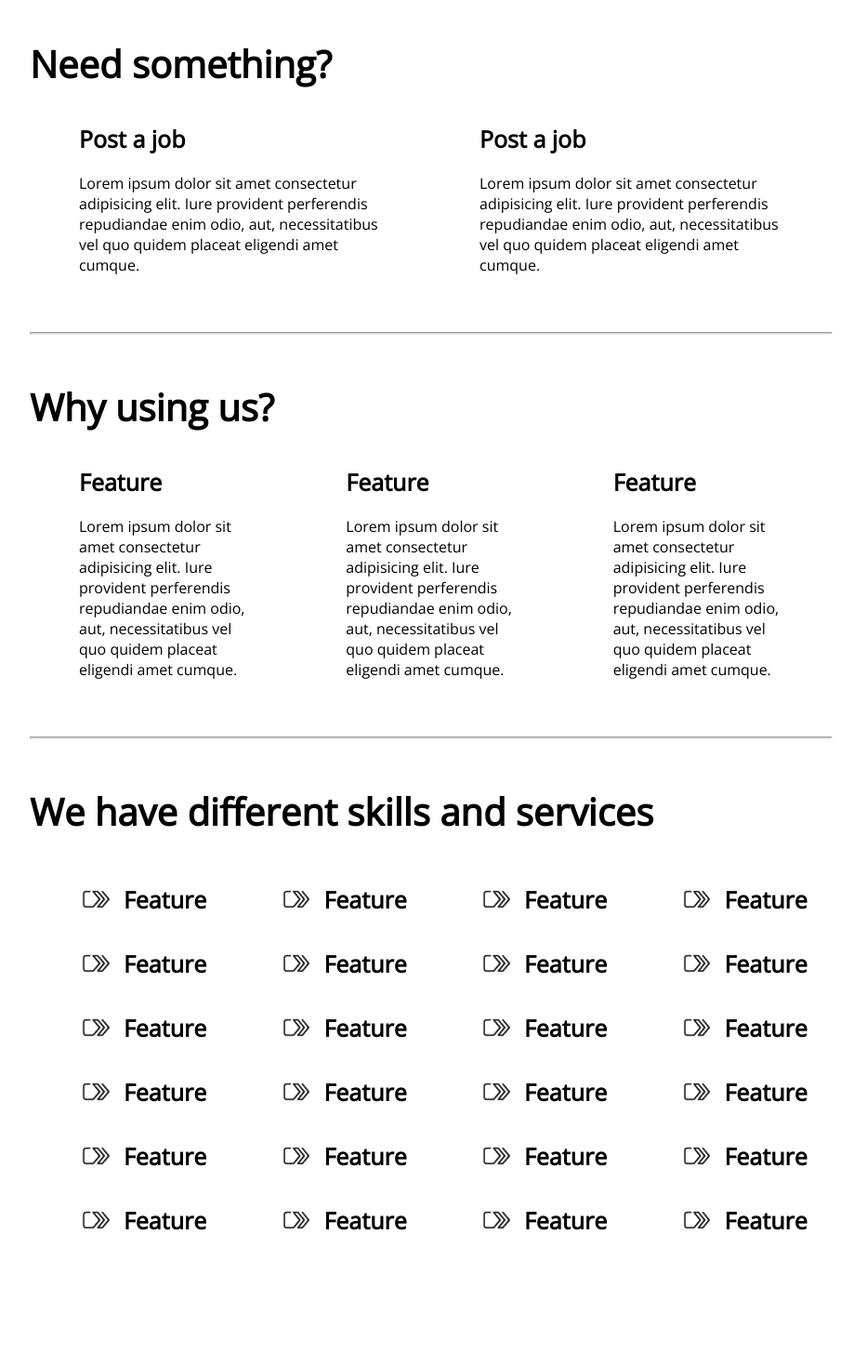
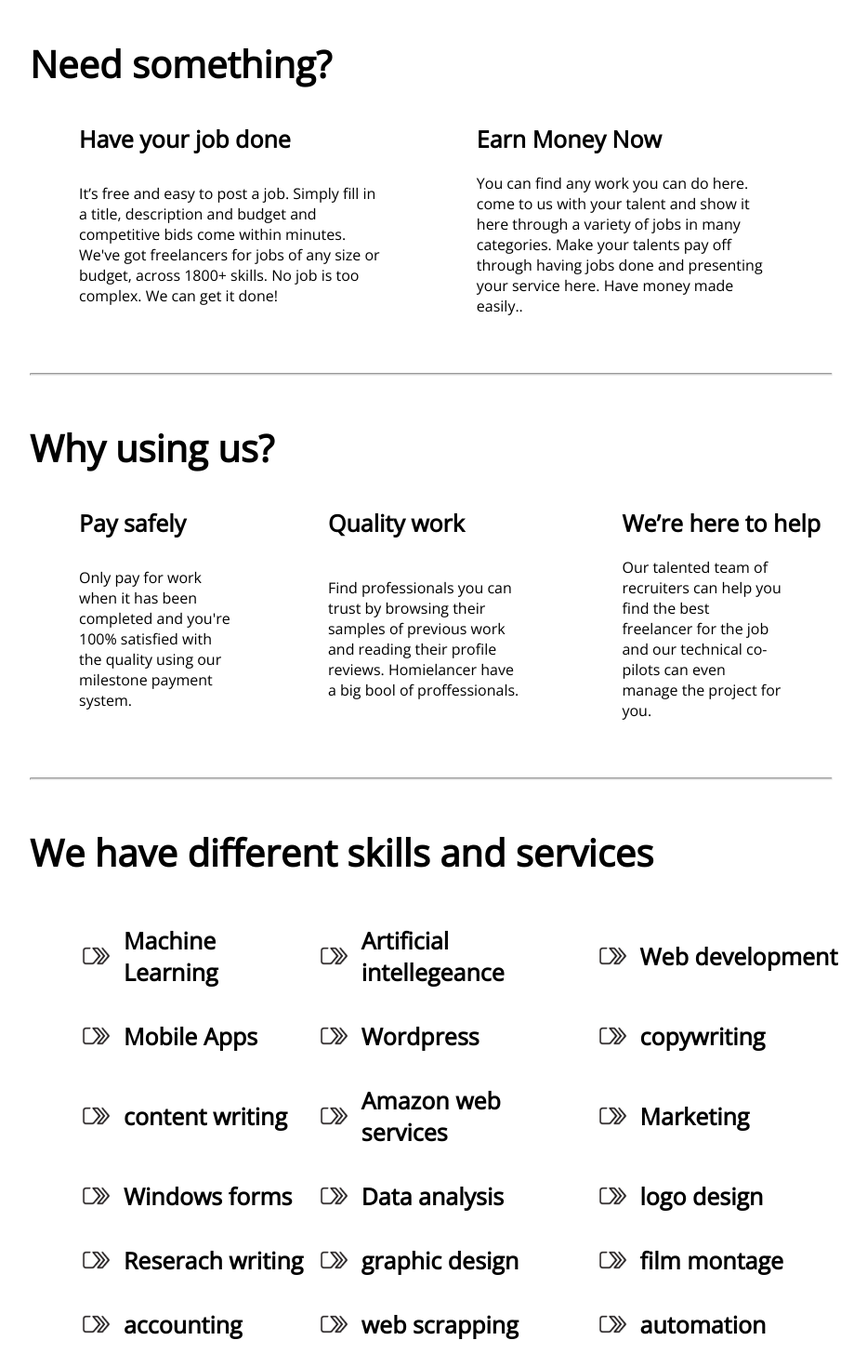
Before and after one commit to moezemara/freelance-dashboard, a React (Create React App) app: page / in a window 1280 px wide. Shown: the part 960-2430 px from the top of the page at 93% size, without its empty margins (176-1109 px from the left). Built offline with nearby package versions, Linux system fonts and the light colour scheme.

Commit message:
content update

```diff
--- a/src/HomeWide.js
+++ b/src/HomeWide.js
@@ -99,28 +99,31 @@ const HomeWide = () => {
         <table>
           <tr>
             <td>
-              <h3>Post a job</h3>
+              <h3>Have your job done</h3>
             </td>
             <td>
-              <h3>Post a job</h3>
+              <h3>Earn Money Now</h3>
             </td>
           </tr>
 
           <tr>
             <td>
               <p>
-                Lorem ipsum dolor sit amet consectetur adipisicing elit. Iure
-                provident perferendis repudiandae enim odio, aut, necessitatibus
-                vel quo quidem placeat eligendi amet cumque.{" "}
+              It’s free and easy to post a job. Simply fill in a title,
+              description and budget and competitive bids come within
+              minutes. We've got freelancers for jobs of any size or
+              budget, across 1800+ skills. No job is too complex. We
+              can get it done!{" "}
               </p>
             </td>
             <td>
               <p>
-                Lorem ipsum dolor sit amet consectetur adipisicing elit. Iure
-                provident perferendis repudiandae enim odio, aut, necessitatibus
-                vel quo quidem placeat eligendi amet cumque.{" "}
-              </p>
-            </td>
+              You can find any work you can do here.
+              come to us with your talent and show it here through a variety of jobs in many categories.
+              Make your talents pay off through having jobs done and presenting your service here. Have money made easily..
+
+                {" "}
+              </p> </td>
           </tr>
         </table>
       </div>
@@ -131,36 +134,33 @@ const HomeWide = () => {
         <table>
           <tr>
             <td>
-              <h3>Feature</h3>
+              <h3>Pay safely</h3>
             </td>
             <td>
-              <h3>Feature</h3>
+              <h3>Quality work</h3>
             </td>
             <td>
-              <h3>Feature</h3>
+              <h3>We’re here to help</h3>
             </td>
           </tr>
 
           <tr>
             <td>
               <p>
-                Lorem ipsum dolor sit amet consectetur adipisicing elit. Iure
-                provident perferendis repudiandae enim odio, aut, necessitatibus
-                vel quo quidem placeat eligendi amet cumque.{" "}
+              Only pay for work when it has been completed and you're 100% satisfied with the quality using our milestone payment system.{" "}
               </p>
             </td>
             <td>
               <p>
-                Lorem ipsum dolor sit amet consectetur adipisicing elit. Iure
-                provident perferendis repudiandae enim odio, aut, necessitatibus
-                vel quo quidem placeat eligendi amet cumque.{" "}
+              Find professionals you can trust by browsing their samples of previous work and reading their profile reviews.
+              Homielancer have a big bool of proffessionals.
+              {" "}
               </p>
             </td>
             <td>
               <p>
-                Lorem ipsum dolor sit amet consectetur adipisicing elit. Iure
-                provident perferendis repudiandae enim odio, aut, necessitatibus
-                vel quo quidem placeat eligendi amet cumque.{" "}
+              Our talented team of recruiters can help you find the best freelancer for the job and our technical co-pilots can even manage the project for you.
+              {" "}
               </p>
             </td>
           </tr>
@@ -169,7 +169,7 @@ const HomeWide = () => {
       <hr id="hr2" />
       <div className="different-skills">
         <h2>We have different skills and services</h2>
-
+<div className="feature-table">
         <table>
           <tr>
             <td>
@@ -178,7 +178,7 @@ const HomeWide = () => {
               </td>
               <td>
                 {" "}
-                <h3>Feature</h3>
+                <h3>Machine Learning</h3>
               </td>
             </td>
             <td>
@@ -187,7 +187,7 @@ const HomeWide = () => {
               </td>
               <td>
                 {" "}
-                <h3>Feature</h3>
+                <h3>Artificial intellegeance</h3>
               </td>
             </td>
             <td>
@@ -196,18 +196,10 @@ const HomeWide = () => {
               </td>
               <td>
                 {" "}
-                <h3>Feature</h3>
+                <h3>Web development</h3>
               </td>
             </td>
-            <td>
-              <td>
-                <img src={serviceImage} />
-              </td>
-              <td>
-                {" "}
-                <h3>Feature</h3>
-              </td>
-            </td>
+
           </tr>
 
           <tr>
@@ -217,7 +209,7 @@ const HomeWide = () => {
               </td>
               <td>
                 {" "}
-                <h3>Feature</h3>
+                <h3>Mobile Apps</h3>
               </td>
             </td>
             <td>
@@ -226,7 +218,7 @@ const HomeWide = () => {
               </td>
               <td>
                 {" "}
-                <h3>Feature</h3>
+                <h3>Wordpress</h3>
               </td>
             </td>
             <td>
@@ -235,7 +227,20 @@ const HomeWide = () => {
               </td>
               <td>
                 {" "}
-                <h3>Feature</h3>
+                <h3>copywriting</h3>
+              </td>
+            </td>
+          </tr>
+
+          <tr>
+
+            <td>
+              <td>
+                <img src={serviceImage} />
+              </td>
+              <td>
+                {" "}
+                <h3>content writing</h3>
               </td>
             </td>
             <td>
@@ -244,19 +249,7 @@ const HomeWide = () => {
               </td>
               <td>
                 {" "}
-                <h3>Feature</h3>
-              </td>
-            </td>
-          </tr>
-
-          <tr>
-            <td>
-              <td>
-                <img src={serviceImage} />
-              </td>
-              <td>
-                {" "}
-                <h3>Feature</h3>
+                <h3>Amazon web services</h3>
               </td>
             </td>
             <td>
@@ -265,7 +258,20 @@ const HomeWide = () => {
               </td>
               <td>
                 {" "}
-                <h3>Feature</h3>
+                <h3>Marketing</h3>
+              </td>
+            </td>
+          </tr>
+
+          <tr>
+
+            <td>
+              <td>
+                <img src={serviceImage} />
+              </td>
+              <td>
+                {" "}
+                <h3>Windows forms</h3>
               </td>
             </td>
             <td>
@@ -274,7 +280,7 @@ const HomeWide = () => {
               </td>
               <td>
                 {" "}
-                <h3>Feature</h3>
+                <h3>Data analysis</h3>
               </td>
             </td>
             <td>
@@ -283,19 +289,21 @@ const HomeWide = () => {
               </td>
               <td>
                 {" "}
-                <h3>Feature</h3>
+                <h3>logo design</h3>
               </td>
             </td>
           </tr>
 
+
           <tr>
+
             <td>
               <td>
                 <img src={serviceImage} />
               </td>
               <td>
                 {" "}
-                <h3>Feature</h3>
+                <h3>Reserach writing</h3>
               </td>
             </td>
             <td>
@@ -304,7 +312,7 @@ const HomeWide = () => {
               </td>
               <td>
                 {" "}
-                <h3>Feature</h3>
+                <h3>graphic design</h3>
               </td>
             </td>
             <td>
@@ -313,16 +321,7 @@ const HomeWide = () => {
               </td>
               <td>
                 {" "}
-                <h3>Feature</h3>
-              </td>
-            </td>
-            <td>
-              <td>
-                <img src={serviceImage} />
-              </td>
-              <td>
-                {" "}
-                <h3>Feature</h3>
+                <h3>film montage</h3>
               </td>
             </td>
           </tr>
@@ -335,7 +334,7 @@ const HomeWide = () => {
               </td>
               <td>
                 {" "}
-                <h3>Feature</h3>
+                <h3>accounting</h3>
               </td>
             </td>
             <td>
@@ -344,7 +343,7 @@ const HomeWide = () => {
               </td>
               <td>
                 {" "}
-                <h3>Feature</h3>
+                <h3>web scrapping</h3>
               </td>
             </td>
             <td>
@@ -353,19 +352,11 @@ const HomeWide = () => {
               </td>
               <td>
                 {" "}
-                <h3>Feature</h3>
-              </td>
-            </td>
-            <td>
-              <td>
-                <img src={serviceImage} />
-              </td>
-              <td>
-                {" "}
-                <h3>Feature</h3>
+                <h3>automation</h3>
               </td>
             </td>
           </tr>
+
 
 
           <tr>
@@ -375,7 +366,7 @@ const HomeWide = () => {
               </td>
               <td>
                 {" "}
-                <h3>Feature</h3>
+                <h3>android develoment</h3>
               </td>
             </td>
             <td>
@@ -384,7 +375,7 @@ const HomeWide = () => {
               </td>
               <td>
                 {" "}
-                <h3>Feature</h3>
+                <h3>Database administration</h3>
               </td>
             </td>
             <td>
@@ -393,7 +384,21 @@ const HomeWide = () => {
               </td>
               <td>
                 {" "}
-                <h3>Feature</h3>
+                <h3>Resume Writing</h3>
+              </td>
+            </td>
+          </tr>
+
+
+
+          <tr>
+            <td>
+              <td>
+                <img src={serviceImage} />
+              </td>
+              <td>
+                {" "}
+                <h3>Game Developer</h3>
               </td>
             </td>
             <td>
@@ -402,16 +407,24 @@ const HomeWide = () => {
               </td>
               <td>
                 {" "}
-                <h3>Feature</h3>
+                <h3>Virtual Assistant</h3>
+              </td>
+            </td>
+            <td>
+              <td>
+                <img src={serviceImage} />
+              </td>
+              <td>
+                {" "}
+                <h3>Social Media Management</h3>
               </td>
             </td>
           </tr>
 
-
         </table>
       </div>
       </div>
-
+      </div>
 
       {/* <div class="homewide-footer-img" id="homewide-footer-img">
 
```
